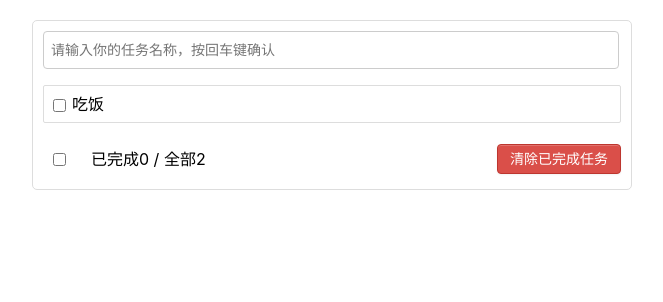
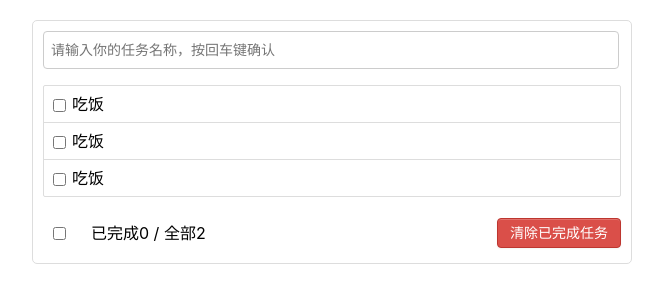
Before and after one commit to dongdong12138/react-todolist, a React (Create React App) app: page / in a window 1280 px wide. Shown: the top 302 px of the page, without its empty margins (308-971 px from the left). Built offline with nearby package versions, Linux system fonts and the light colour scheme.

Commit message:
List组件中根据todoList动态生成列表

```diff
--- a/src/components/List/index.jsx
+++ b/src/components/List/index.jsx
@@ -4,10 +4,14 @@ import './index.css'
 
 class List extends Component {
   render() {
-    console.log('this.props:', this.props)
+    const { todoList } = this.props
     return (
       <ul className="todo-main">
-        <Item />
+        {
+          todoList.map(item => {
+            return <Item key={item.id} />
+          })
+        }
       </ul>
     )
   }
```
